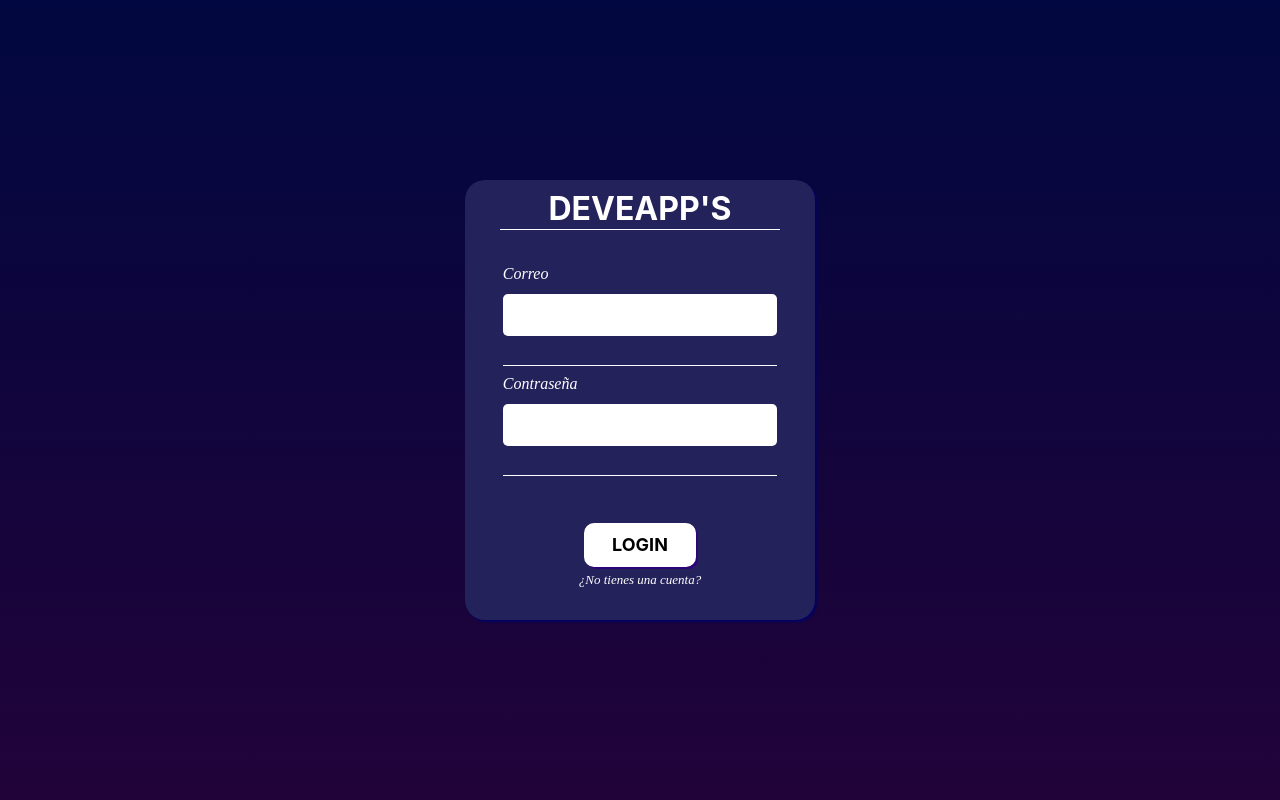
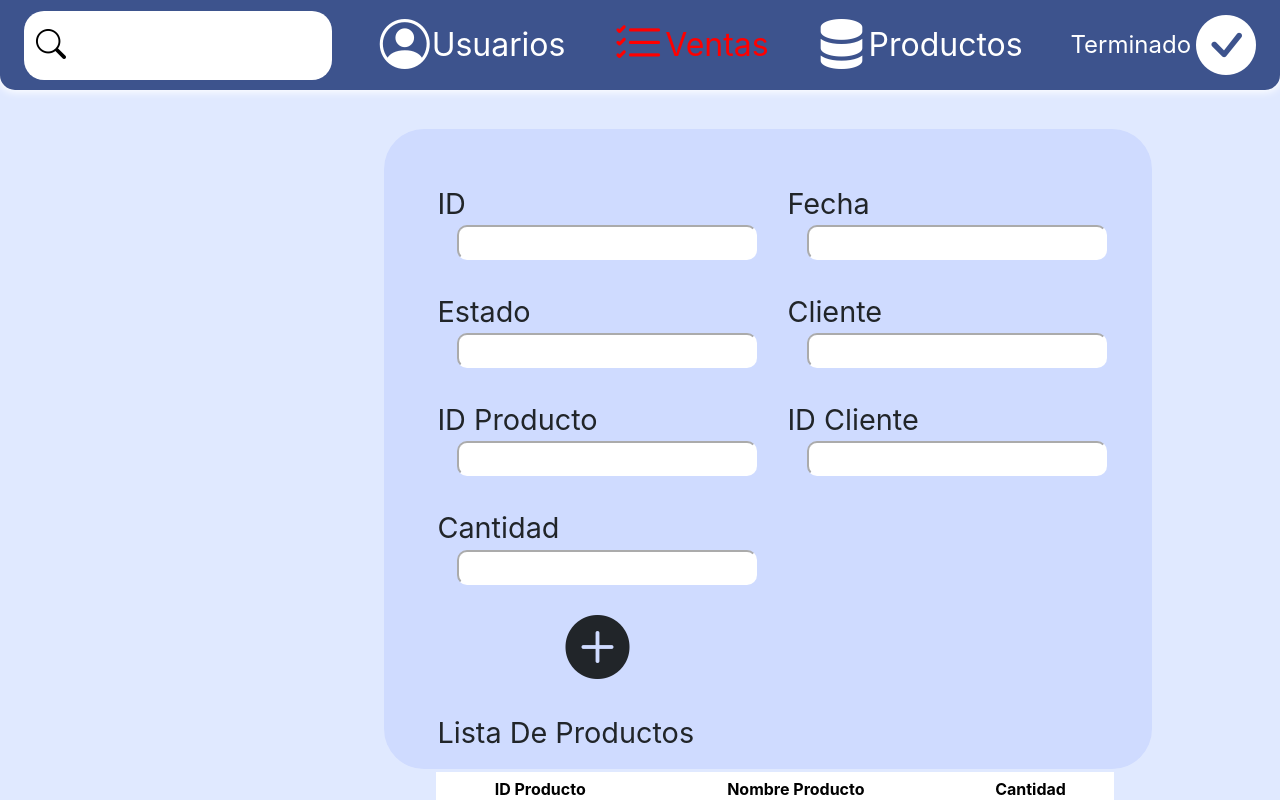
Before and after one commit to Alexcastr/deveApps, a React (Create React App) app: page /AddSale in a window 1280 px wide. Built offline with nearby package versions, Linux system fonts and the light colour scheme.

Commit message:
Se carga repositorio con la seccion de añadir venta

```diff
--- a/src/App.jsx
+++ b/src/App.jsx
@@ -1,4 +1,5 @@
 import { BrowserRouter as Router, Switch, Route } from "react-router-dom";
+import AddSale from "pages/AddSale";
 import Sales from "pages/Sales";
 import Redirect from "pages/Redirect";
 import Login from "pages/Login";
@@ -8,6 +9,7 @@ import "Styles/App.css";
 import "Styles/Header.css";
 import "Styles/navButtons.css";
 import "Styles/Body.css";
+import "Styles/formVentas.css";
 
 function App() {
   return (
@@ -16,6 +18,9 @@ function App() {
         <Switch>
           <Route path="/goto">
             <Redirect />
+          </Route>
+          <Route path="/AddSale">
+            <AddSale/>
           </Route>
           <Route path="/ventas">
             <Sales />
--- /dev/null
+++ b/src/Components/FormBody.jsx
@@ -0,0 +1,66 @@
+import React from "react";
+
+const FormBody = () => {
+  return (
+    <div className = "FormVenta">
+        <form>
+          <div className = "Div1">
+            <div className = "DivForm1" >
+              <label className= "labelForm" htmlFor = "ID">
+                ID
+                <input className= "InputForm" required/>
+              </label>
+              <label className= "labelForm" htmlFor = "Estado">
+                Estado
+                <input className= "InputForm" required/>
+              </label>
+              <label className= "labelForm" htmlFor = "IDProducto">
+                ID Producto
+                <input className= "InputForm" required/>
+              </label>
+              <label className= "labelForm" htmlFor = "Cantidad">
+                Cantidad
+                <input className= "InputForm" required/>
+              </label>
+              <i className="bi bi-plus-circle-fill IconAgregar" onClick = { () => {alert("Agregar")} }>
+              </i>
+            </div>
+            <div className = "DivForm2">
+            <label className= "labelForm2" htmlFor = "Fecha">
+                Fecha
+                <input className= "InputForm" required/>
+              </label>
+              <label className= "labelForm2" htmlFor = "Cliente">
+                Cliente
+                <input className= "InputForm" required/>
+              </label>
+              <label className= "labelForm2" htmlFor = "IDCliente">
+                ID Cliente
+                <input className= "InputForm" required/>
+              </label>
+            </div>
+          </div>
+          <div className = "DivForm3">
+            <label className= "labelForm3" htmlFor = "ListaProductos">
+                Lista De Productos
+            </label>
+            <table className = "TableLP">
+              <tr className ="TableGeneral">
+                <th>
+                  ID Producto
+                </th>
+                <th>
+                  Nombre Producto
+                </th>
+                <th>
+                  Cantidad
+                </th>
+              </tr>
+            </table>
+          </div>
+        </form>
+    </div>
+  );
+};
+
+export default FormBody;
--- a/src/Components/header.jsx
+++ b/src/Components/header.jsx
@@ -36,6 +36,17 @@ const Header = ({ current }) => {
       </header>
     );
   }
+  else if (current === "AddVenta") {
+    return (
+      <header className="header">
+        <Search />
+        <UsersButton clase="buttonLink" />
+        <SalesButton clase="currentButtonLink" />
+        <ProductButton clase="buttonLink" />
+        <DoneButton />
+      </header>
+    );
+  }
 };
 
 export default Header;
--- a/src/Components/salesBody.jsx
+++ b/src/Components/salesBody.jsx
@@ -18,7 +18,7 @@ const SalesBody = () => {
           </tr>
           <tr>
             <td colSpan="10">
-              <Link to="/goto" className="tableAddLink">
+              <Link to="/AddSale" className="tableAddLink">
                 <i class="bi bi-plus-circle-fill tableAddIcon"></i>
               </Link>
             </td>
--- /dev/null
+++ b/src/Styles/formVentas.css
@@ -0,0 +1,87 @@
+.AddVenta{
+    background-color:#e0e9ff;
+    display: flex;
+    flex-direction: column;
+    height: 100vh;
+}
+.FormVenta{
+    background-color: #cfdbff;
+    display: flex;
+    flex-direction: column;
+    height: 80%;
+    margin-left: 30%;
+    margin-top: auto;
+    margin-bottom: auto;
+    margin-right: 10%;
+    border-radius: 40px;
+}
+.DivForm1{
+    display:flex;
+    flex-direction: column;
+    margin-top: 5%;
+    margin-left: 5%;
+}
+
+.DivForm2{
+    display:flex;
+    flex-direction: column;
+    margin-top: 5%;
+    margin-right: 5%;
+    justify-content:start;
+}
+.DivForm3{
+    display: flex;
+    flex-direction: column;
+    margin-left: 5%;
+    margin-right: 5%;
+}
+.labelForm{
+    margin: 15px;
+    font-size: 1.8em;
+}
+.labelForm2{
+    margin: 15px;
+    font-size: 1.8em;
+}
+
+.labelForm3{
+    margin: 15px;
+    font-size: 1.8em;
+}
+.InputForm{
+    margin-left: 20px;
+    border-radius: 10px;
+    outline: none;
+    border-color: white;
+    width: 300px;
+    height: 35px;
+    float: right;
+}
+
+.Div1{
+    display: flex;
+    flex-direction: row;
+}
+.TableGeneral{
+    background-color: white;
+    margin-left: 5%;
+}
+.TableGeneral > th{
+    color: black;
+    padding: 5px;
+    text-align: center;
+}
+.TableLP{
+    margin-left: 2%;
+    margin-right: 10%;
+}
+
+.IconAgregar{
+    font-size: 4em;
+    margin: auto;
+}
+.IconAgregar:hover{
+    cursor: pointer;
+    color: #3C538F;
+    transform: scale(1.1);
+}
--- /dev/null
+++ b/src/pages/AddSale.jsx
@@ -0,0 +1,16 @@
+import FormBody from "Components/FormBody";
+import Header from "Components/header";
+import React from "react";
+
+const AddSale = () => {
+  return (
+    <>
+    <div className = "AddVenta">
+        <Header current = "AddVenta" />
+        <FormBody/>
+    </div>
+    </>
+  );
+};
+
+export default AddSale;
```
